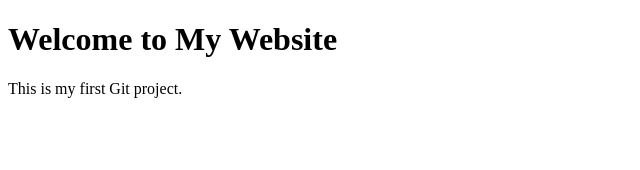
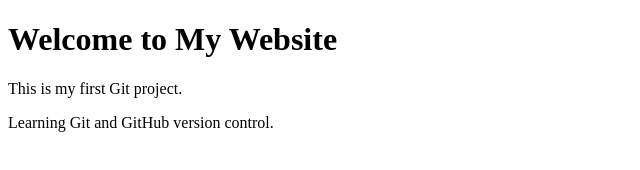
Before and after one commit to chsiddhardha2030-cyber/LoginProject, a plain HTML site: page index.html in a window 1280 px wide. Shown: the whole page, without its empty margins (0-640 px from the left). Drawn offline with Linux system fonts and the light colour scheme.

Commit message:
Update home page content

```diff
--- a/index.html
+++ b/index.html
@@ -6,5 +6,6 @@
   <body>
     <h1>Welcome to My Website</h1>
     <p>This is my first Git project.</p>
+    <p>Learning Git and GitHub version control.</p>
   </body>
 </html>
```
